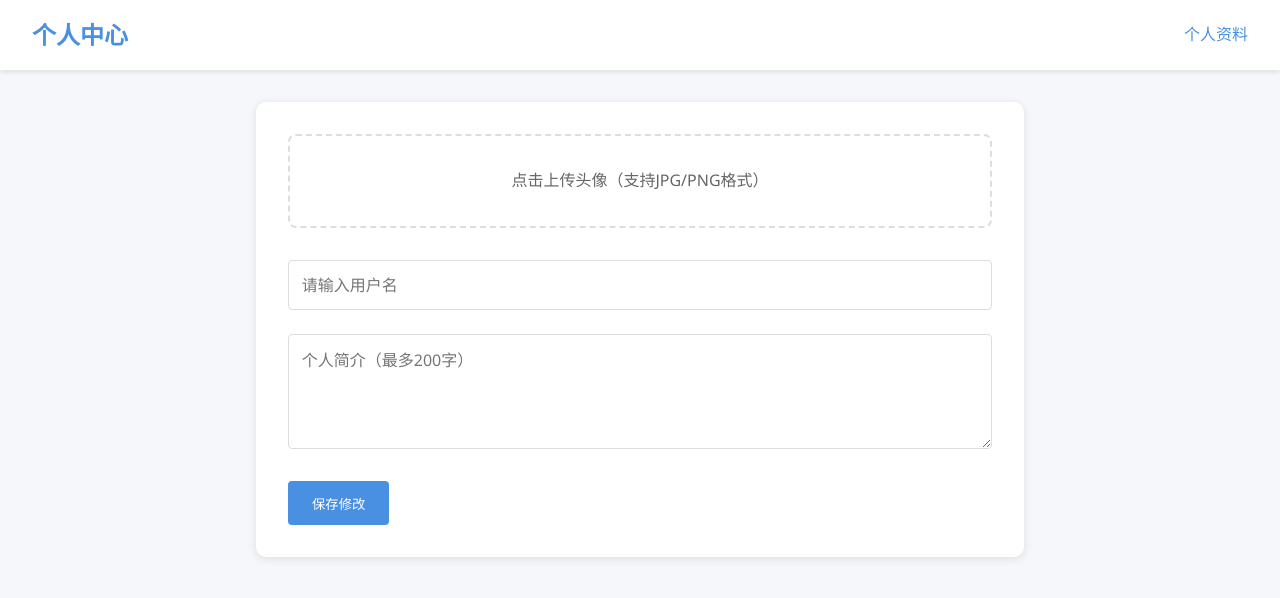
After one commit to iamagithuber/PBC, a Flask app: page /user in a window 1280 px wide. The commit adds this page. Shown: the top 598 px of the page. Run offline with Flask 3, Linux system fonts and the light colour scheme; some libraries are stand-ins or nearby versions.

Commit message:
添加了初步的个人中心

```diff
--- a/app.py
+++ b/app.py
@@ -4,7 +4,7 @@ from flask_wtf import FlaskForm
 from wtforms import StringField, PasswordField, SubmitField
 from wtforms.validators import DataRequired, Length, EqualTo
 from flask_sqlalchemy import SQLAlchemy
-from werkzeug.security import generate_password_hash, check_password_hash
+from werkzeug.security import generate_password_hash
 from flask_migrate import Migrate
 from flask import request
 import hmac
@@ -17,9 +17,11 @@ import binascii
 from cryptography.hazmat.primitives import hashes
 from cryptography.exceptions import InvalidSignature
 from cryptography.hazmat.primitives.asymmetric import ec
-from cryptography.hazmat.backends import default_backend
+from flask_cors import CORS
+
 
 app = Flask(__name__)
+CORS(app, supports_credentials=True)  # 允许跨域且携带 Cookie
 app.config['SECRET_KEY'] = 'your-secret-key-here'
 app.config['SQLALCHEMY_DATABASE_URI'] = 'sqlite:///users.db'
 Bootstrap(app)
@@ -116,17 +118,11 @@ def login():
 
 @app.route('/verify', methods=['GET', 'POST'])
 def verify():
-
     if request.method == 'GET':
         # 显示验证页面（比如生物识别验证页面）
         return render_template('verify.html')
 
-    # 清除已使用的挑战
-    session.pop('challenge', None)
 
-    if request.method == 'GET':
-        # 显示验证页面（比如生物识别验证页面）
-        return render_template('verify.html')
 
 @app.route('/verify1', methods=['GET', 'POST'])
 def verify1():
@@ -148,7 +144,6 @@ def verify1():
         sealed_box = SealedBox(private_key)
         decrypted_sigma = sealed_box.decrypt(encrypted_data_bytes)
         der_sign_hex = decrypted_sigma.hex()
-        print("decrypted_sigma:",decrypted_sigma)
         print("der_sign_hex:",der_sign_hex) # equal to derSign in verify.js
         # 将hex转为字节
         public_key_bytes = binascii.unhexlify(pk_sig)
@@ -161,17 +156,6 @@ def verify1():
         der_signature = bytes.fromhex(der_sign_hex)
         # 拼接验证消息->bytes格式
         raw_data = f"{username}{challenge}".encode("utf-8")
-
-        # 生成数据哈希（SHA-256）（加密时已经默认哈希过了）
-        # digest = hashes.Hash(hashes.SHA256(), backend=default_backend())
-        # digest.update(raw_data)  # 编码必须一致
-        # data_hash = digest.finalize()
-        print("raw_data:",raw_data)
-        print("der_signature:",der_signature)
-        if raw_data == der_signature:
-            print("yes!")
-        else:
-            print("no!")
 
         try:
             # 验证签名
@@ -191,7 +175,9 @@ def verify1():
         return jsonify({"success:": False, "error": "用户不存在"}), 400
 
 
-    # 清除已使用的挑战
+@app.route('/user', methods=['GET', 'POST'])
+def user ():
+    return render_template('user.html')
 
 
 @app.route('/register', methods=['GET', 'POST'])
--- a/static/scripts/verify.js
+++ b/static/scripts/verify.js
@@ -89,7 +89,7 @@ document.getElementById('verifyForm').addEventListener('submit', async (e) => {
         if (result.success) {
             sessionStorage.removeItem('challenge');
 
-            window.location.href = '/logout';
+            window.location.href = '/user';
         } else {
             showAlert(`验证失败: ${result.error}`, 'danger');
         }
--- /dev/null
+++ b/templates/user.html
@@ -0,0 +1,201 @@
+<!DOCTYPE html>
+<html lang="zh-CN">
+<head>
+    <meta charset="UTF-8">
+    <meta name="viewport" content="width=device-width, initial-scale=1.0">
+    <title>用户个人中心</title>
+    <style>
+        :root {
+            --primary-color: #4a90e2;
+            --secondary-color: #f5f7fa;
+        }
+
+        * {
+            margin: 0;
+            padding: 0;
+            box-sizing: border-box;
+            font-family: 'Segoe UI', Arial, sans-serif;
+        }
+
+        body {
+            background-color: var(--secondary-color);
+            line-height: 1.6;
+        }
+
+        .navbar {
+            background-color: white;
+            padding: 1rem 2rem;
+            box-shadow: 0 2px 5px rgba(0,0,0,0.1);
+            display: flex;
+            justify-content: space-between;
+            align-items: center;
+        }
+
+        .logo {
+            font-size: 1.5rem;
+            color: var(--primary-color);
+            font-weight: bold;
+        }
+
+        .container {
+            max-width: 800px;
+            margin: 2rem auto;
+            padding: 0 1rem;
+        }
+
+        .profile-section {
+            background: white;
+            border-radius: 10px;
+            padding: 2rem;
+            box-shadow: 0 2px 10px rgba(0,0,0,0.1);
+        }
+
+        .upload-area {
+            border: 2px dashed #ddd;
+            border-radius: 8px;
+            padding: 2rem;
+            text-align: center;
+            margin-bottom: 2rem;
+            transition: border-color 0.3s;
+        }
+
+        .upload-area:hover {
+            border-color: var(--primary-color);
+        }
+
+        .upload-area input[type="file"] {
+            display: none;
+        }
+
+        .upload-label {
+            cursor: pointer;
+            color: #666;
+        }
+
+        .preview-image {
+            width: 150px;
+            height: 150px;
+            border-radius: 50%;
+            object-fit: cover;
+            margin: 1rem 0;
+            display: none;
+        }
+
+        .form-group {
+            margin-bottom: 1.5rem;
+        }
+
+        input[type="text"],
+        textarea {
+            width: 100%;
+            padding: 0.8rem;
+            border: 1px solid #ddd;
+            border-radius: 4px;
+            font-size: 1rem;
+            transition: border-color 0.3s;
+        }
+
+        input[type="text"]:focus,
+        textarea:focus {
+            outline: none;
+            border-color: var(--primary-color);
+        }
+
+        .btn {
+            background-color: var(--primary-color);
+            color: white;
+            border: none;
+            padding: 0.8rem 1.5rem;
+            border-radius: 4px;
+            cursor: pointer;
+            transition: opacity 0.3s;
+        }
+
+        .btn:hover {
+            opacity: 0.9;
+        }
+
+        .personal-center-link {
+            color: var(--primary-color);
+            text-decoration: none;
+            display: flex;
+            align-items: center;
+        }
+
+        .personal-center-link:hover {
+            text-decoration: underline;
+        }
+
+        @media (max-width: 768px) {
+            .container {
+                padding: 0 0.5rem;
+            }
+
+            .profile-section {
+                padding: 1rem;
+            }
+        }
+    </style>
+</head>
+<body>
+    <nav class="navbar">
+        <div class="logo">个人中心</div>
+        <a href="#" class="personal-center-link" onclick="showPersonalCenter()">
+            <span>个人资料</span>
+        </a>
+    </nav>
+
+    <div class="container">
+        <div class="profile-section">
+            <div class="upload-area">
+                <input type="file" id="avatar" accept="image/*" onchange="previewImage(event)">
+                <label for="avatar" class="upload-label">
+                    <p>点击上传头像（支持JPG/PNG格式）</p>
+                </label>
+                <img id="preview" class="preview-image" alt="头像预览">
+            </div>
+
+            <div class="form-group">
+                <input type="text" placeholder="请输入用户名" id="username">
+            </div>
+
+            <div class="form-group">
+                <textarea rows="4" placeholder="个人简介（最多200字）" id="bio"></textarea>
+            </div>
+
+            <button class="btn" onclick="submitForm()">保存修改</button>
+        </div>
+    </div>
+
+    <script>
+        function previewImage(event) {
+            const reader = new FileReader();
+            const preview = document.getElementById('preview');
+
+            reader.onload = function() {
+                preview.style.display = 'block';
+                preview.src = reader.result;
+            };
+
+            if (event.target.files[0]) {
+                reader.readAsDataURL(event.target.files[0]);
+            }
+        }
+
+        function submitForm() {
+            const username = document.getElementById('username').value;
+            const bio = document.getElementById('bio').value;
+            const avatar = document.getElementById('avatar').files[0];
+
+            // 这里可以添加实际的表单提交逻辑
+            console.log('提交信息:', { username, bio, avatar });
+            alert('信息已保存！');
+        }
+
+        function showPersonalCenter() {
+            // 这里可以添加跳转或显示个人中心页面的逻辑
+            alert('正在跳转至个人中心...');
+        }
+    </script>
+</body>
+</html>
```
Also changed, not shown: templates/login.html (+0 -13 lines), instance/users.db.
